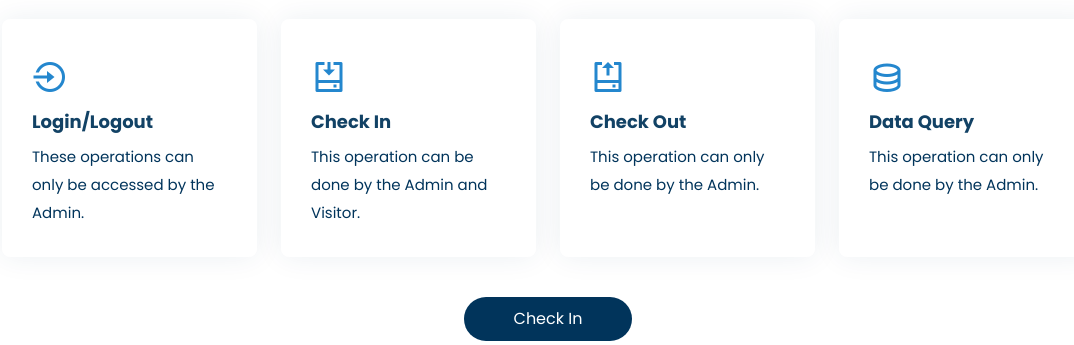
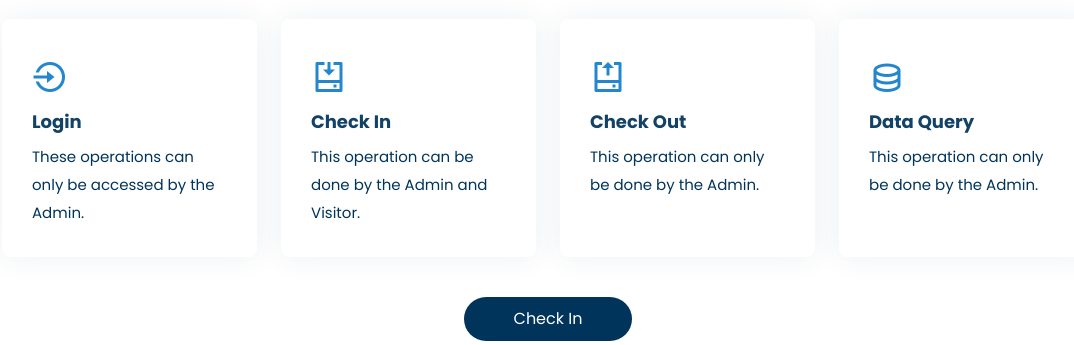
Before and after one commit to Abayo24/Visitor-Management-System, a PHP site: page /home.php in a window 1280 px wide. Shown: the part 1220-1565 px from the top of the page, without its empty margins (92-1166 px from the left). Run offline with PHP 8.4, Linux system fonts and the light colour scheme.

Commit message:
Update home.php

```diff
--- a/home.php
+++ b/home.php
@@ -106,7 +106,7 @@ error_reporting(0);
           <div class="col-md-6 col-lg-3 d-flex align-items-stretch mb-5 mb-lg-0" data-aos="zoom-in" data-aos-delay="200">
             <div class="icon-box">
               <div class="icon"><i class="ri-login-circle-line"></i></div>
-              <h4 class="title"><a href="">Login/Logout</a></h4>
+              <h4 class="title"><a href="">Login</a></h4>
               <p class="description">These operations can only be accessed by the Admin. </p>
             </div>
           </div>
```
